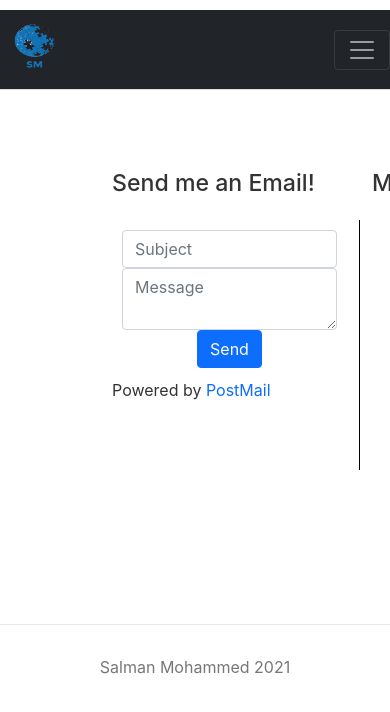
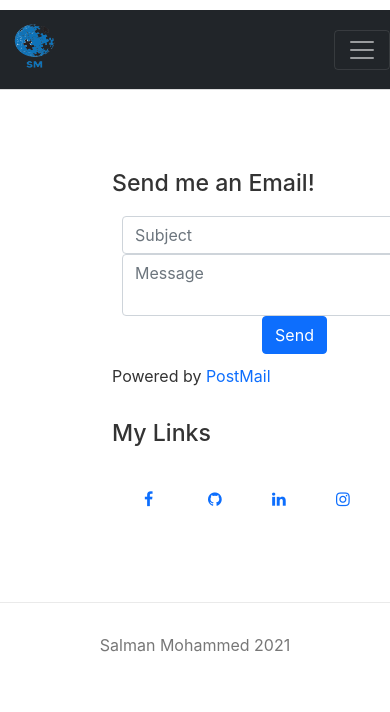
Before and after one commit to Salm9n/country-website-nextjs, a Next.js app: page /posts/contactme in a window 390 px wide. Shown: the top 712 px of the page. Built offline with nearby package versions, Linux system fonts and the light colour scheme.

Commit message:
mobile resize changes

```diff
--- a/pages/index.js
+++ b/pages/index.js
@@ -8,7 +8,7 @@ export default class MyComponent extends Component {
         <div className="row">
           <div className="col-md-12">
             <nav className="navbar navbar-expand-lg navbar-dark bg-transparent">
-              <div className="navbar-brand">Salman Mohammed</div>
+              <div className="navbar-brand"></div>
               <button className="navbar-toggler" type="button" data-bs-toggle="collapse" data-bs-target="#navbarNavDropdown" aria-controls="navbarNavDropdown" aria-expanded="false" aria-label="Toggle navigation">
                 <span className="navbar-toggler-icon"></span>
               </button>
@@ -25,8 +25,8 @@ export default class MyComponent extends Component {
                       </Link>
                     </li>
                   <li className="nav-item">
-                      <Link href="/posts/country">
-                       <a className="nav-link">Another Table</a>
+                      <Link href="/posts/about">
+                       <a className="nav-link">About Me</a>
                       </Link>
                   </li>
                   <li className="nav-item">
--- a/pages/posts/build-table.js
+++ b/pages/posts/build-table.js
@@ -81,7 +81,7 @@ export default function BasicTable({ countryList }) {
     <div className="form-group has-search">
       <h3> Table of all Countries</h3>
       <p>Click on a country for more information</p>
-    <input className ="form-control border-end-0 border rounded-pill"
+    <input className ="form-control border-end-0 border rounded-pill width"
      type="text"
      id="filter"
      placeholder="search by country name"
--- a/pages/posts/contactme.js
+++ b/pages/posts/contactme.js
@@ -12,15 +12,8 @@ const JavaScriptSnippets  = () => {
 
     <div className= "container my-container">
         <div className="row">
-            <div className="col-8 fat-col">
+            <div className="col-lg-8 border-right">
                 <h3> Send me an Email! </h3>
-            </div>
-            <div className="col-4 fat-col">
-                <h3> My Links</h3>
-            </div>
-        </div>
-        <div className="row">
-            <div className="col-8 border-right">
                 <form action="https://postmail.invotes.com/send"
                 method="post" id="email_form" onSubmit={onChange}>
 
@@ -35,7 +28,8 @@ const JavaScriptSnippets  = () => {
                 </form>
                     <p className= "left">Powered by <a href="https://postmail.invotes.com" target="_blank" rel="noreferrer">PostMail</a></p>
             </div>
-            <div className="col-4">
+            <div className="col-lg-4">
+                <h3> My Links</h3>
                 <a href="https://www.facebook.com/salman.mohammed.581" className="fa fa-facebook"></a>
                 <a href="https://github.com/Salm9n" className="fa fa-github"></a>
                 <a href="https://www.linkedin.com/in/salman-mohammed-35157814a/" className="fa fa-linkedin"></a>
--- a/styles/globals.css
+++ b/styles/globals.css
@@ -118,7 +118,7 @@ a {
 
 	.med-row {
 		height: 250px;
-		margin-bottom: 200px;
+		margin-bottom: 300px;
 	}
 
 	.row2 {
@@ -179,3 +179,7 @@ a {
 	.container {
 		margin-left: 100px;
 	}
+
+	.width {
+		width: 500px;
+	}
--- a/styles/table.module.css
+++ b/styles/table.module.css
@@ -6,5 +6,5 @@
 .center {
       margin-left:35%;
       margin-right:35%;
-      width: 30%;
+      width: 100%;
 }
```
